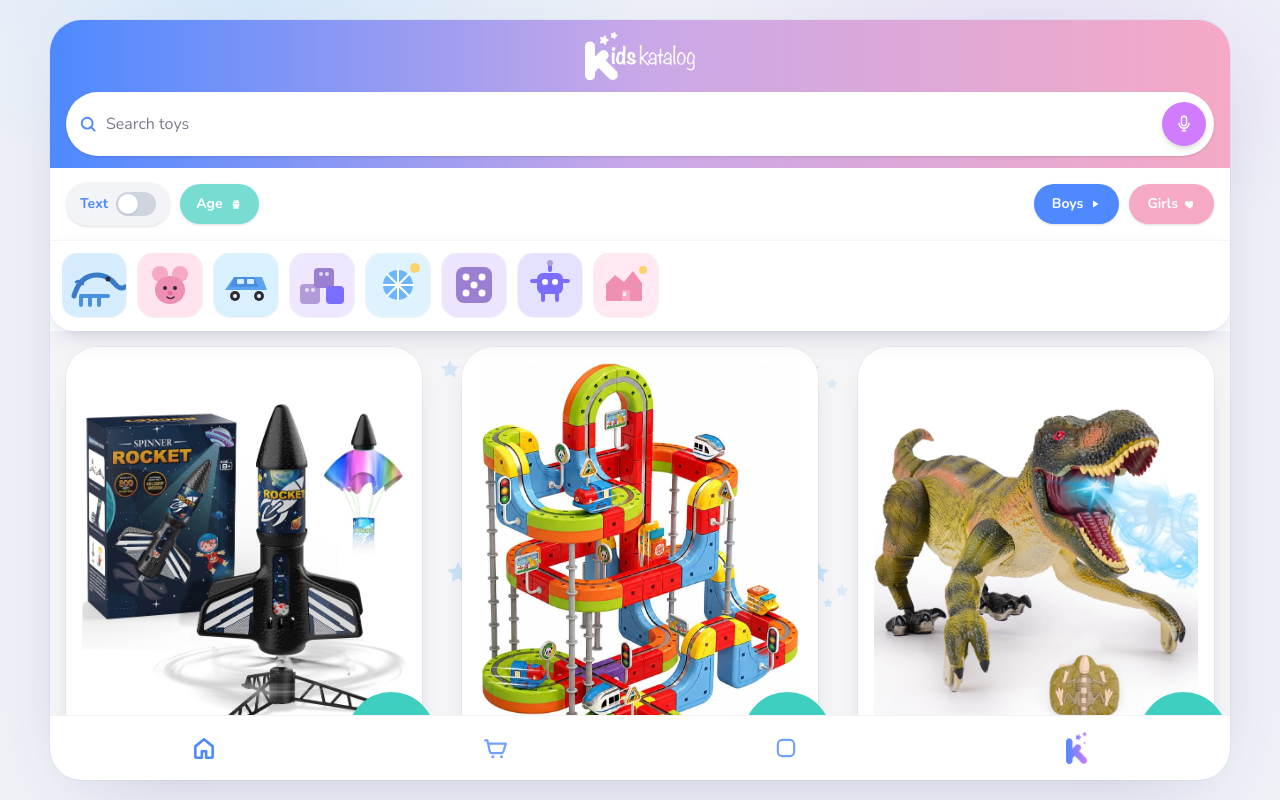
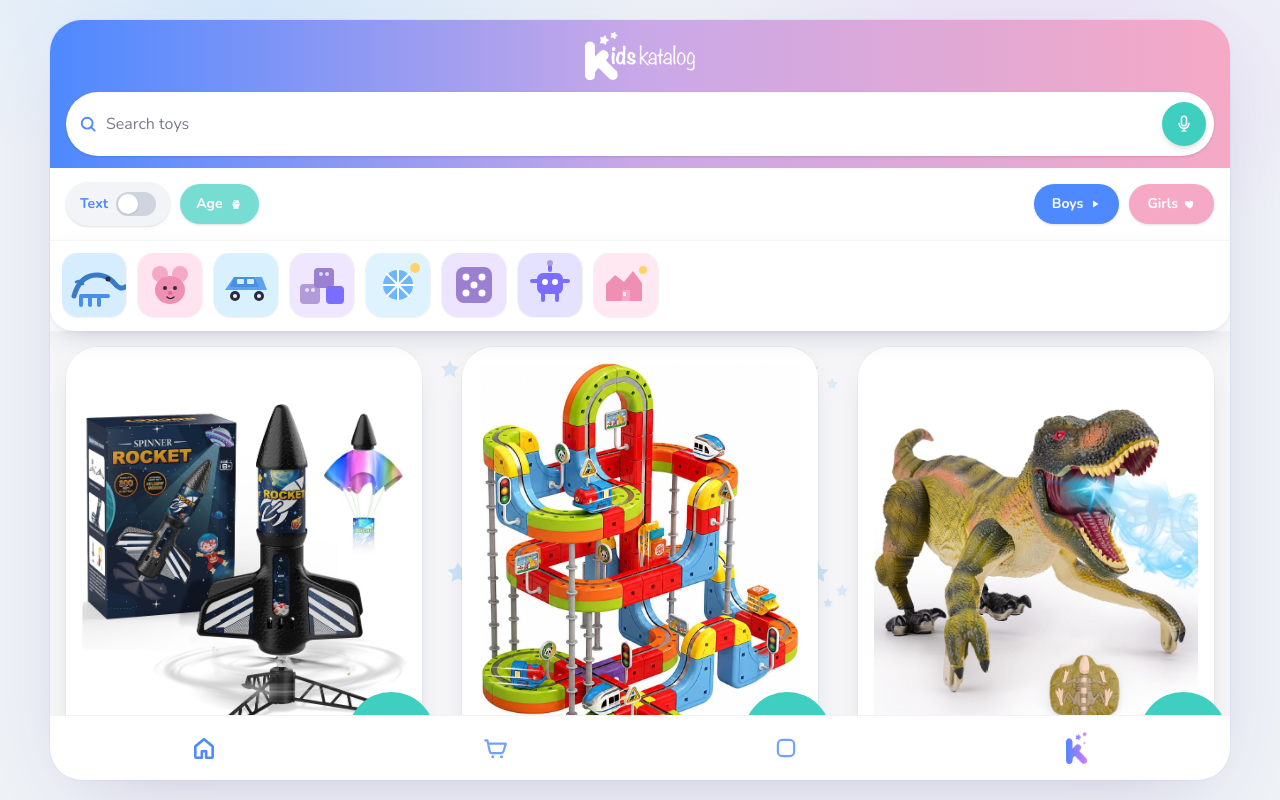
Before and after one commit to chastonbaggett-maker/kidskatalog, a Next.js app: page /shop in a window 1280 px wide. Built offline with nearby package versions, Linux system fonts and the light colour scheme.

Commit message:
Theme voice search mic with accent mode colors
Use mint teal in unisex mode; blue/pink chips when Boys or Girls is active.

```diff
--- a/src/components/FeedHeader.tsx
+++ b/src/components/FeedHeader.tsx
@@ -1,6 +1,7 @@
 "use client";
 
 import Link from "next/link";
+import { useAccentStore } from "@/lib/accent-store";
 import { Logo } from "./Logo";
 
 type Props = {
@@ -17,6 +18,14 @@ export function FeedHeader({
   showBack = false,
   inert = false,
 }: Props) {
+  const audience = useAccentStore((s) => s.audience);
+  const micClass =
+    audience === "boys"
+      ? "bg-[var(--boys-chip)]"
+      : audience === "girls"
+        ? "bg-[var(--girls-chip)]"
+        : "bg-[var(--mint)]";
+
   return (
     <header className="bg-[image:var(--header-grad)] px-4 pb-3 pt-[max(0.75rem,env(safe-area-inset-top))] text-white shadow-[0_8px_24px_-12px_rgba(80,100,180,0.55)]">
       <div className="mb-3 flex items-center justify-center">
@@ -51,7 +60,7 @@ export function FeedHeader({
             type="button"
             tabIndex={inert ? -1 : 0}
             disabled={inert}
-            className="-mr-1 ml-2 flex h-11 w-11 shrink-0 items-center justify-center rounded-full bg-[var(--purple)] text-white shadow-md transition active:scale-95 disabled:opacity-80"
+            className={`-mr-1 ml-2 flex h-11 w-11 shrink-0 items-center justify-center rounded-full text-white shadow-md transition active:scale-95 disabled:opacity-80 ${micClass}`}
             aria-label="Voice search"
           >
             <MicIcon />
```
